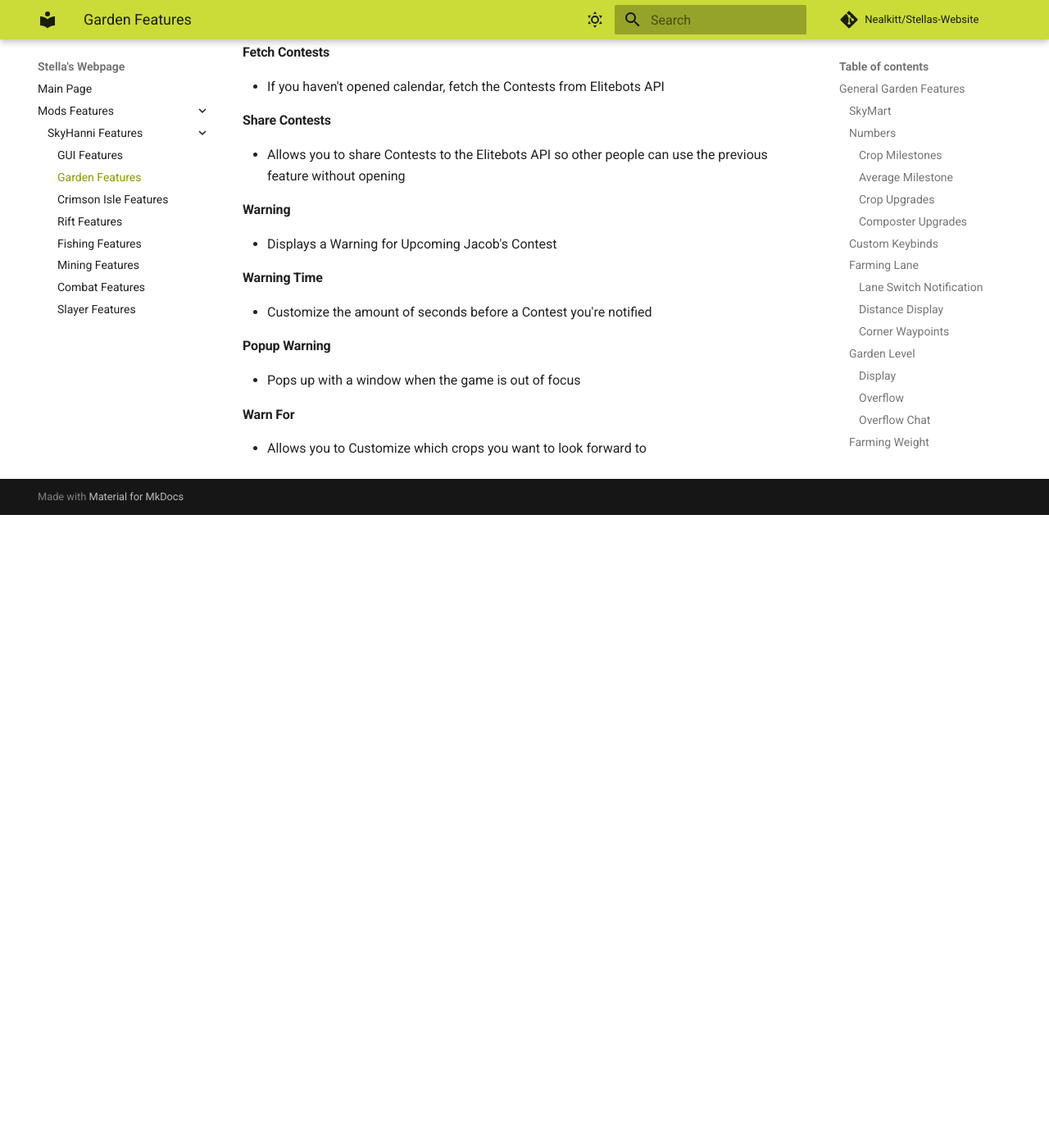
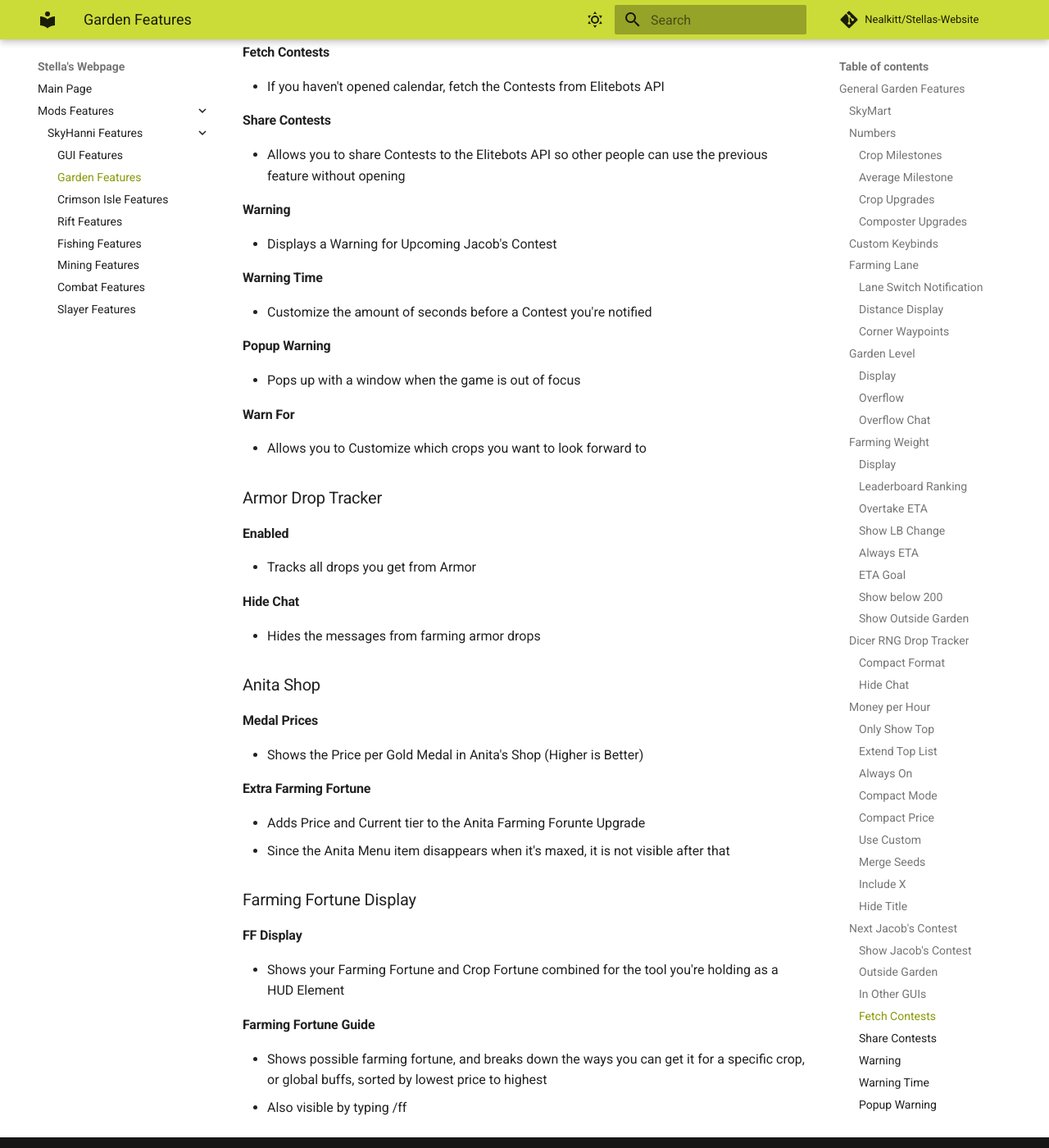
Before and after one commit to Nealkitt/Stellas-Website, an MkDocs documentation site: the page built from docs/mods_features/SkyHanni/Garden.md, in a window 1280 px wide and 1400 px high, scrolled down 4193 px. Shown: the whole window at 82% size. Built offline with MkDocs 1.6.1 and Material for MkDocs 9.7.7, drawn with Linux system fonts in a browser that asks for light colours; comment, search, counter and statistics services are not loaded; before the commit the page ends 4821 px from its top, so only the background shows below that.

Commit message:
stuff
more stuff

```diff
--- a/docs/mods_features/SkyHanni/Garden.md
+++ b/docs/mods_features/SkyHanni/Garden.md
@@ -137,3 +137,20 @@
 - Pops up with a window when the game is out of focus
 #### Warn For
 - Allows you to Customize which crops you want to look forward to
+### Armor Drop Tracker
+#### Enabled
+- Tracks all drops you get from Armor
+#### Hide Chat
+- Hides the messages from farming armor drops
+### Anita Shop
+#### Medal Prices
+- Shows the Price per Gold Medal in Anita's Shop (Higher is Better)
+#### Extra Farming Fortune
+- Adds Price and Current tier to the Anita Farming Forunte Upgrade
+- Since the Anita Menu item disappears when it's maxed, it is not visible after that
+### Farming Fortune Display
+#### FF Display
+- Shows your Farming Fortune and Crop Fortune combined for the tool you're holding as a HUD Element
+#### Farming Fortune Guide
+- Shows possible farming fortune, and breaks down the ways you can get it for a specific crop, or global buffs, sorted by lowest price to highest
+- Also visible by typing /ff
```
